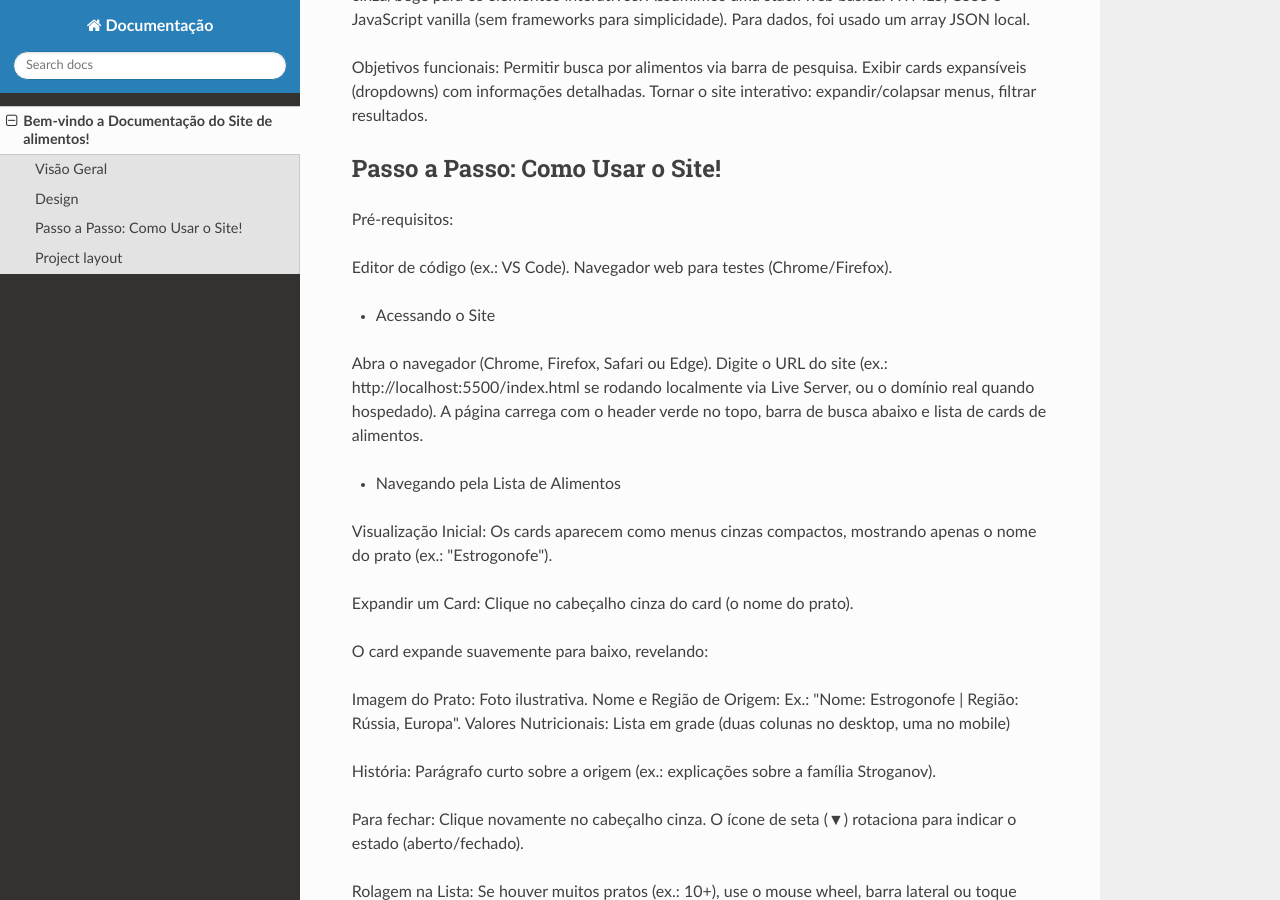
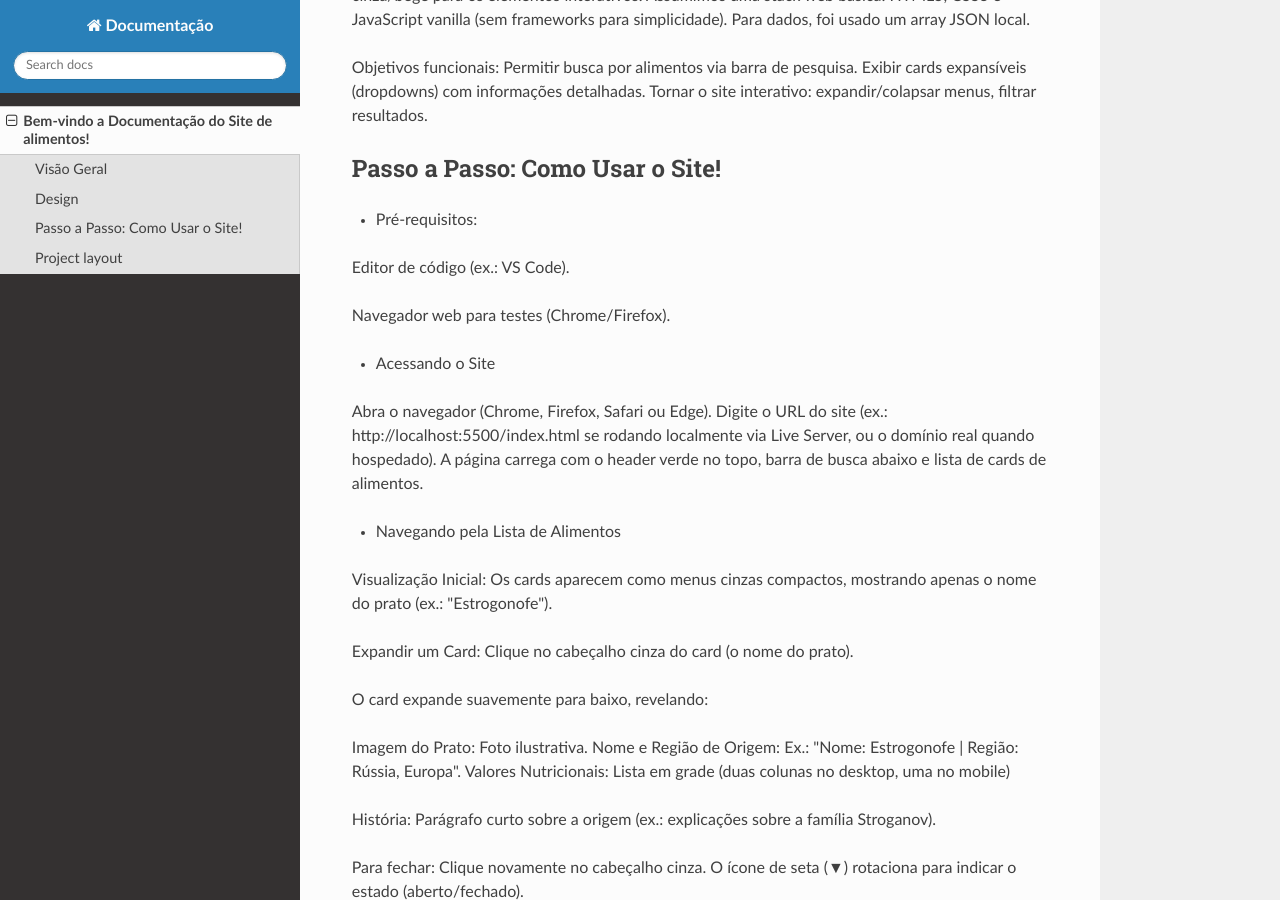
Before and after one commit to fRitaE/DocsSiteAlimentos, an MkDocs documentation site: the page built from docs/index.md, in a window 1280 px wide and 900 px high, scrolled down 480 px. Built offline with MkDocs 1.6.1, drawn with Linux system fonts in a browser that asks for light colours; nearby versions of some CDN libraries; part of the change alters nothing that is shown.

```diff
--- a/docs/index.md
+++ b/docs/index.md
@@ -18,9 +18,11 @@ Exibir cards expansíveis (dropdowns) com informações detalhadas.
 Tornar o site interativo: expandir/colapsar menus, filtrar resultados.
 
 ##Passo a Passo: Como Usar o Site!
-Pré-requisitos:
+
+* Pré-requisitos:
 
 Editor de código (ex.: VS Code).
+
 Navegador web para testes (Chrome/Firefox).
 
 * Acessando o Site
```
